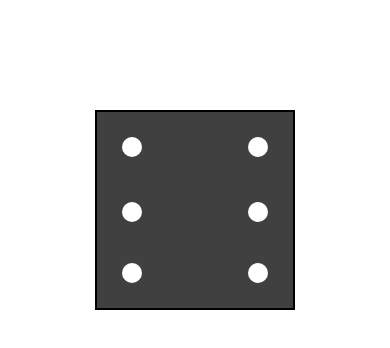
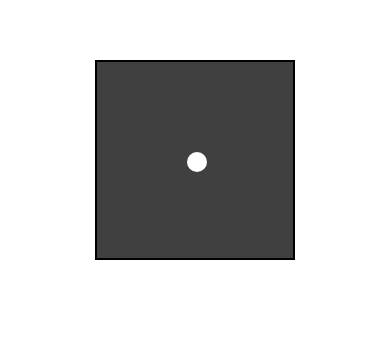
Before and after one commit to KorbFeder/DiceGame, a React Native app: screen / in a window 390 px wide. Shown: the part 212-560 px from the top of the page. Built offline with nearby package versions, Linux system fonts and the light colour scheme.

Commit message:
adding random aspict of rolling a dice and returning the value

```diff
--- a/App.tsx
+++ b/App.tsx
@@ -1,12 +1,14 @@
 import React from 'react';
 import { StyleSheet, Text, View, TouchableWithoutFeedback } from 'react-native';
-import Dice from './Dice';
+import DiceRoll from './components/DiceRoll';
 
 export default function App() {
-  let currentNumber: number = 6;
+  const onRollFinished = (result: number) => {
+    console.log('number is: ' + result);
+  }
   return (
     <View style={styles.container}>
-      <Dice currentNumber={currentNumber}></Dice>
+      <DiceRoll onRollFinished={onRollFinished}></DiceRoll>
     </View>
   );
 }
--- a/Dice.tsx
+++ b/components/Dice.tsx
@@ -1,5 +1,5 @@
 import React from 'react';
-import { StyleSheet, Text, View, TouchableWithoutFeedback } from 'react-native';
+import { StyleSheet, View} from 'react-native';
 
 const diceWidth: number = 200;
 const diceHeight: number = 200;
--- /dev/null
+++ b/components/DiceRoll.tsx
@@ -0,0 +1,36 @@
+import React, { useState, useEffect } from 'react';
+import { StyleSheet, Text, View, TouchableWithoutFeedback, TouchableHighlight, TouchableOpacity } from 'react-native';
+import Dice from './Dice';
+
+
+export default function DiceRoll({onRollFinished}) {
+    const [currentNumber, setCurrentNumber] = useState(1);
+    const [amountDiced, setAmountDiced] = useState(0);
+    const [intervalId, setIntervalId] = useState(null);
+
+    useEffect(() => {
+        setAmountDiced(amountDiced+1);
+        if(amountDiced > 10) {
+            clearInterval(intervalId);
+            onRollFinished(currentNumber);
+            setIntervalId(null);
+        }
+    }, [currentNumber]);
+
+    const onDiceTouched = () => {
+        if(intervalId === null) {
+            setAmountDiced(0);
+
+            const newIntervallID = setInterval(() => {
+                setCurrentNumber(Math.floor(Math.random() * 6) + 1);
+            }, 150);
+            setIntervalId(newIntervallID);
+        }
+    }
+
+    return (
+        <TouchableOpacity onPress={onDiceTouched}>
+            <Dice currentNumber={currentNumber}></Dice>
+        </TouchableOpacity>
+    );
+}
```
